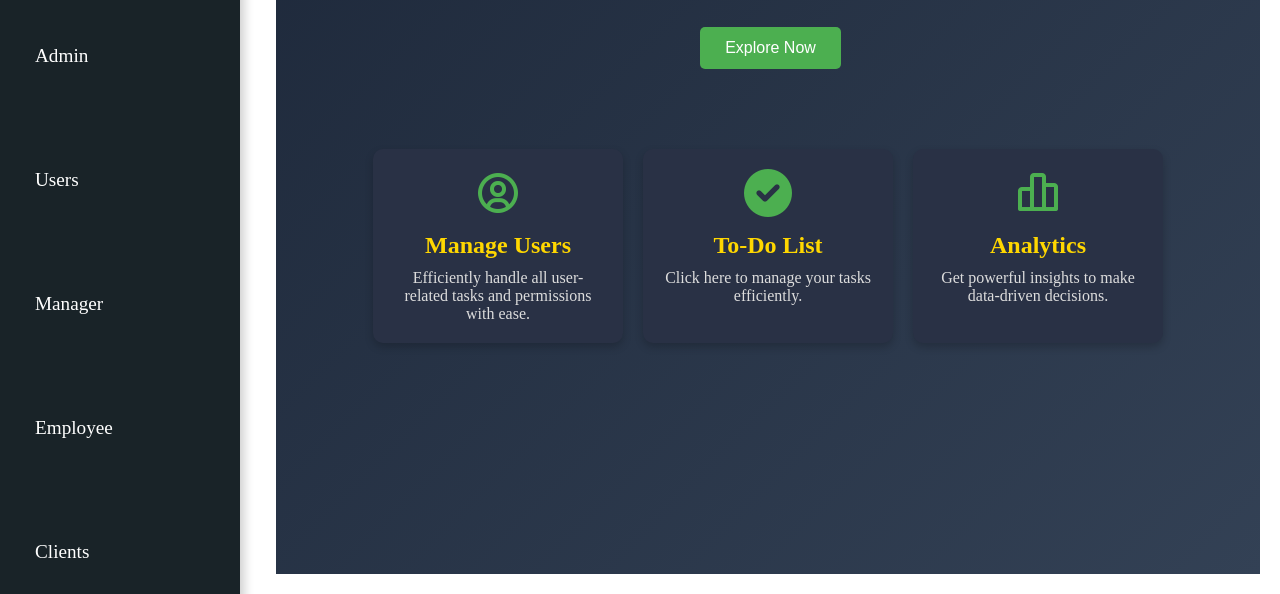
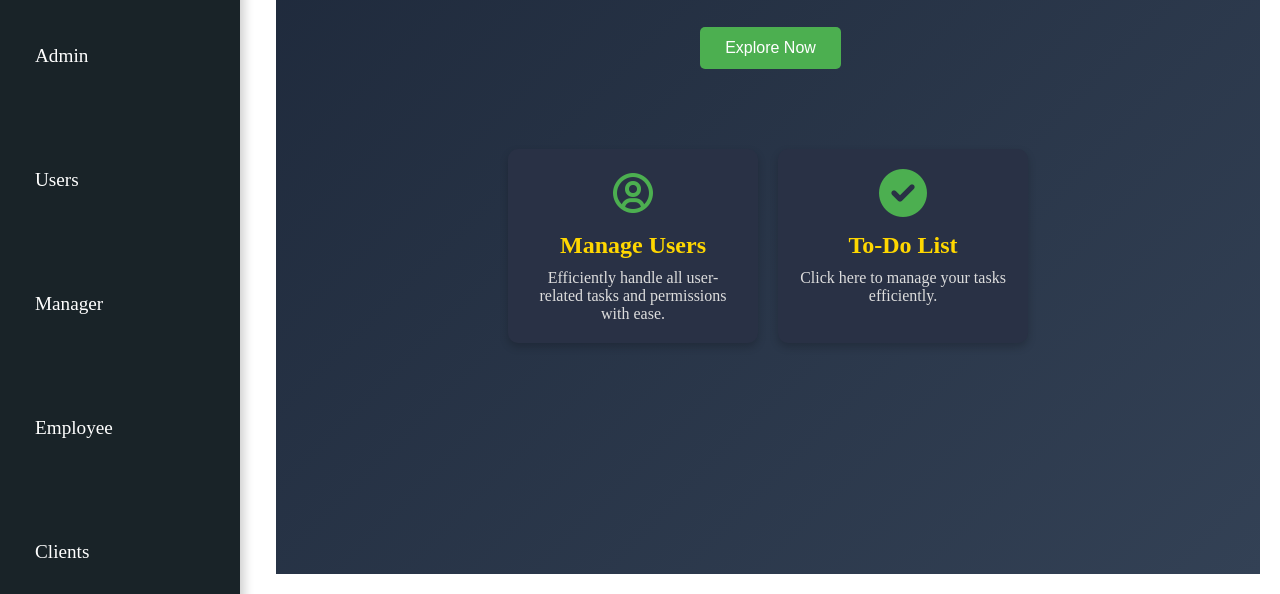
Before and after one commit to Harika-kancharla04/Filter-Flex, a plain HTML site: page Dashboard.html in a window 1280 px wide. Shown: the part 246-840 px from the top of the page. Drawn offline with nearby package versions, Linux system fonts and the light colour scheme; sample sign-in values are in the browser's storage.

```diff
--- a/Dashboard.html
+++ b/Dashboard.html
@@ -70,11 +70,7 @@
           <p>Click here to manage your tasks efficiently.</p>
         </div>
 
-        <div class="feature">
-          <i class="bx bx-bar-chart-alt-2"></i>
-          <h2>Analytics</h2>
-          <p>Get powerful insights to make data-driven decisions.</p>
-        </div>
+
       </div>
     </div>
   </div>
--- a/app.js
+++ b/app.js
@@ -145,11 +145,6 @@ function renderHomePage() {
                     <i class="fas fa-check-circle"></i>
                     <h2>To-Do List</h2>
                     <p>Click here to manage your tasks efficiently.</p>
-                </div>
-                <div class="feature">
-                    <i class="bx bx-bar-chart-alt-2"></i>
-                    <h2>Analytics</h2>
-                    <p>Get powerful insights to make data-driven decisions.</p>
                 </div>
             </div>
         </div>
```
